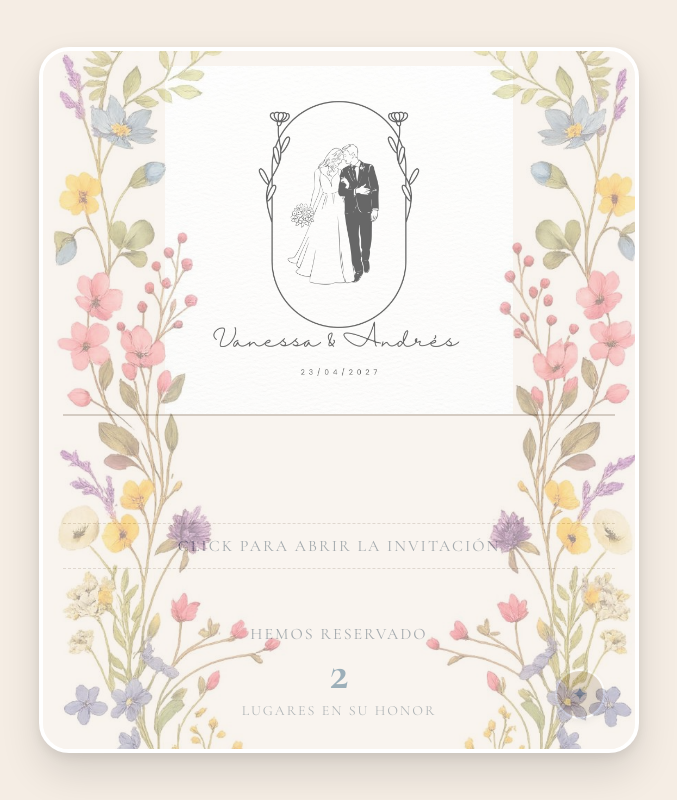
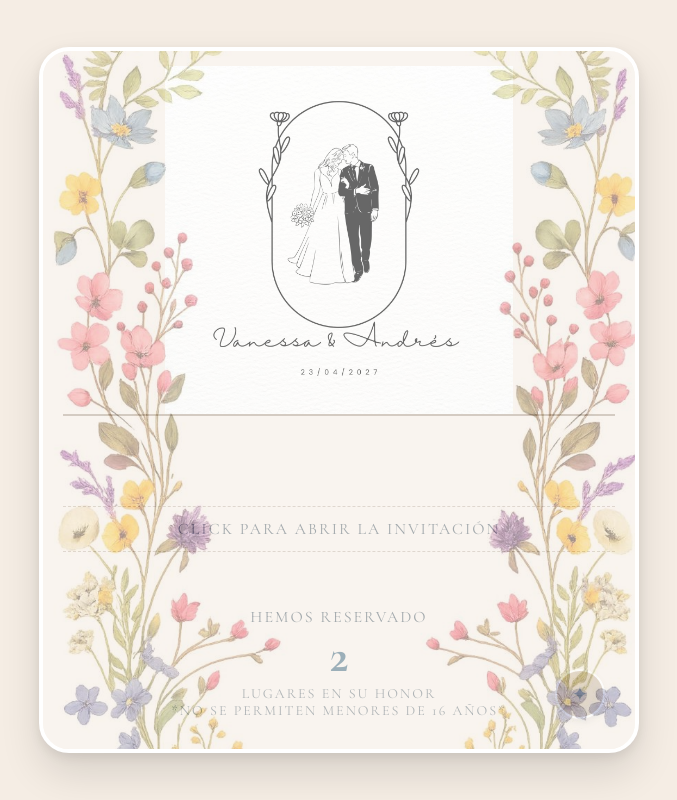
Before and after one commit to iandlocam/boda-rsvp-2027, a Next.js app: page / in a window 1280 px wide. Shown: the whole page, without its empty margins (301-978 px from the left). Built offline with nearby package versions, Linux system fonts and the light colour scheme.

Commit message:
Update index.js

```diff
--- a/pages/index.js
+++ b/pages/index.js
@@ -876,15 +876,15 @@ export default function Home() {
   const NUESTRA_HISTORIA = [
     {
       title: "Cómo empezó",
-      text: "Un día cualquiera se volvió especial. Entre risas, pláticas largas y complicidad, entendimos que esto iba en serio.",
+      text: "Vanessa y Andrés se conocieron en la universidad, donde descubrieron que juntos hacían un gran equipo. Entre risas y complicidad, su historia comenzó con un primer beso bajo la lluvia.",
     },
     {
-      title: "Lo que nos une",
-      text: "Amor por lo simple, por la familia, por viajar y por crear un hogar donde siempre haya paz y amor.",
+      title: "El momento",
+      text: "Casi siete años después, la lluvia volvió a encontrarlos en Colombia. Tras un día lleno de imprevistos y una larga espera, Andrés encontró el momento perfecto para hacerle la pregunta más importante.",
     },
     {
       title: "El gran día",
-      text: "Nos emociona celebrarlo contigo. Gracias por ser parte de nuestra historia y de este nuevo capítulo en nuestras vidas.",
+      text: "Ella dijo sí. Y ahora están listos para elegirse una vez más, esta vez para toda la vida.❤️ <br /> Nos emociona celebrarlo contigo. Gracias por ser parte de nuestra historia y de este nuevo capítulo en nuestras vidas.",
     },
   ];
 
@@ -1664,7 +1664,8 @@ export default function Home() {
                     {guestData?.pasesAsignados || 2}
                   </div>
                   <div style={envelopeStyles.reservedSubtext}>
-                    LUGARES EN SU HONOR
+                    LUGARES EN SU HONOR<br />
+                    *No se permiten menores de 16 años*
                   </div>
                 </div>
               </div>
```
